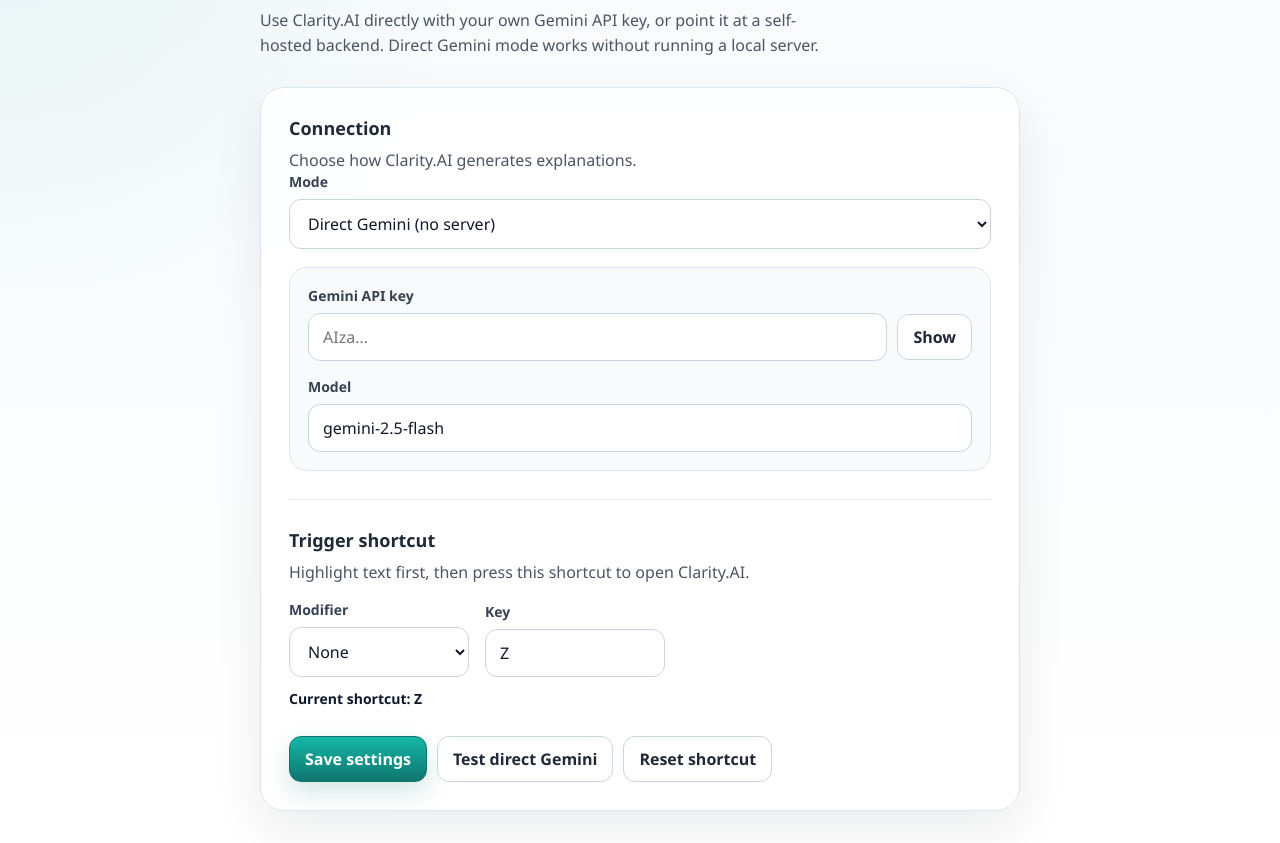
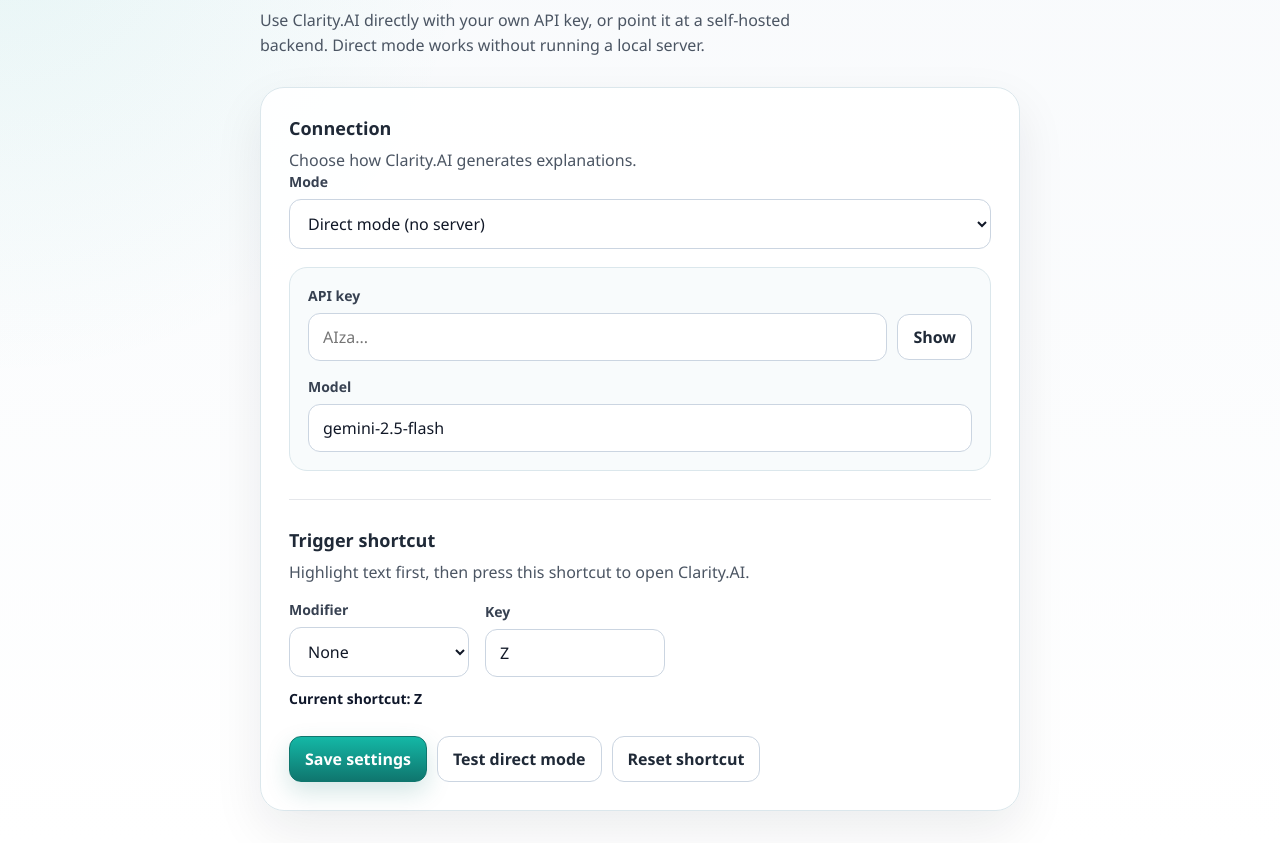
Before and after one commit to Osei-OwusuENG/Clarity.ai, a browser extension: page src/extension/options.html in a window 1280 px wide. Shown: the part 96-939 px from the top of the page. Drawn offline with Linux system fonts and the light colour scheme.

Commit message:
final commit

```diff
--- a/src/extension/options.html
+++ b/src/extension/options.html
@@ -12,8 +12,8 @@
         <p class="settings-eyebrow">Clarity.AI</p>
         <h1>Extension settings</h1>
         <p class="settings-intro">
-          Use Clarity.AI directly with your own Gemini API key, or point it at a self-hosted backend.
-          Direct Gemini mode works without running a local server.
+          Use Clarity.AI directly with your own API key, or point it at a self-hosted backend.
+          Direct mode works without running a local server.
         </p>
 
         <form id="settings-form" class="settings-form">
@@ -26,14 +26,14 @@
             <label class="field" for="connection-mode">
               <span class="field-label">Mode</span>
               <select id="connection-mode" name="connectionMode">
-                <option value="direct">Direct Gemini (no server)</option>
+                <option value="direct">Direct mode (no server)</option>
                 <option value="backend">Self-hosted backend</option>
               </select>
             </label>
 
             <div id="direct-settings" class="connection-panel" data-mode="direct">
               <label class="field" for="direct-gemini-api-key">
-                <span class="field-label">Gemini API key</span>
+                <span class="field-label">API key</span>
                 <div class="secure-input-row">
                   <input
                     id="direct-gemini-api-key"
@@ -122,7 +122,7 @@
 
           <div class="actions">
             <button type="submit" class="primary-button">Save settings</button>
-            <button type="button" id="test-connection-button" class="secondary-button">Test direct Gemini</button>
+            <button type="button" id="test-connection-button" class="secondary-button">Test direct mode</button>
             <button type="button" id="use-local-backend-button" class="secondary-button" hidden>Use localhost backend</button>
             <button type="button" id="reset-shortcut-button" class="secondary-button">Reset shortcut</button>
           </div>
--- a/src/extension/options.js
+++ b/src/extension/options.js
@@ -207,7 +207,7 @@ function updateConnectionModeUI() {
   directSettingsPanel.hidden = !isDirectMode;
   backendSettingsPanel.hidden = isDirectMode;
   useLocalBackendButton.hidden = isDirectMode;
-  testConnectionButton.textContent = isDirectMode ? "Test direct Gemini" : "Test backend";
+  testConnectionButton.textContent = isDirectMode ? "Test direct mode" : "Test backend";
 }
 
 function updateShortcutPreview() {
@@ -226,7 +226,7 @@ function validateSettings(settings) {
   if (settings.connectionMode === CONNECTION_MODE_DIRECT) {
     if (!settings.directGeminiApiKey) {
       return {
-        message: "Add your Gemini API key for direct mode.",
+        message: "Add your API key for direct mode.",
         focusTarget: directGeminiApiKeyInput,
       };
     }
@@ -252,7 +252,7 @@ function validateSettings(settings) {
 }
 
 function formatConnectionModeLabel(connectionMode) {
-  return connectionMode === CONNECTION_MODE_BACKEND ? "Self-hosted backend" : "Direct Gemini";
+  return connectionMode === CONNECTION_MODE_BACKEND ? "Self-hosted backend" : "Direct mode";
 }
 
 function formatShortcutLabel(shortcut) {
```
